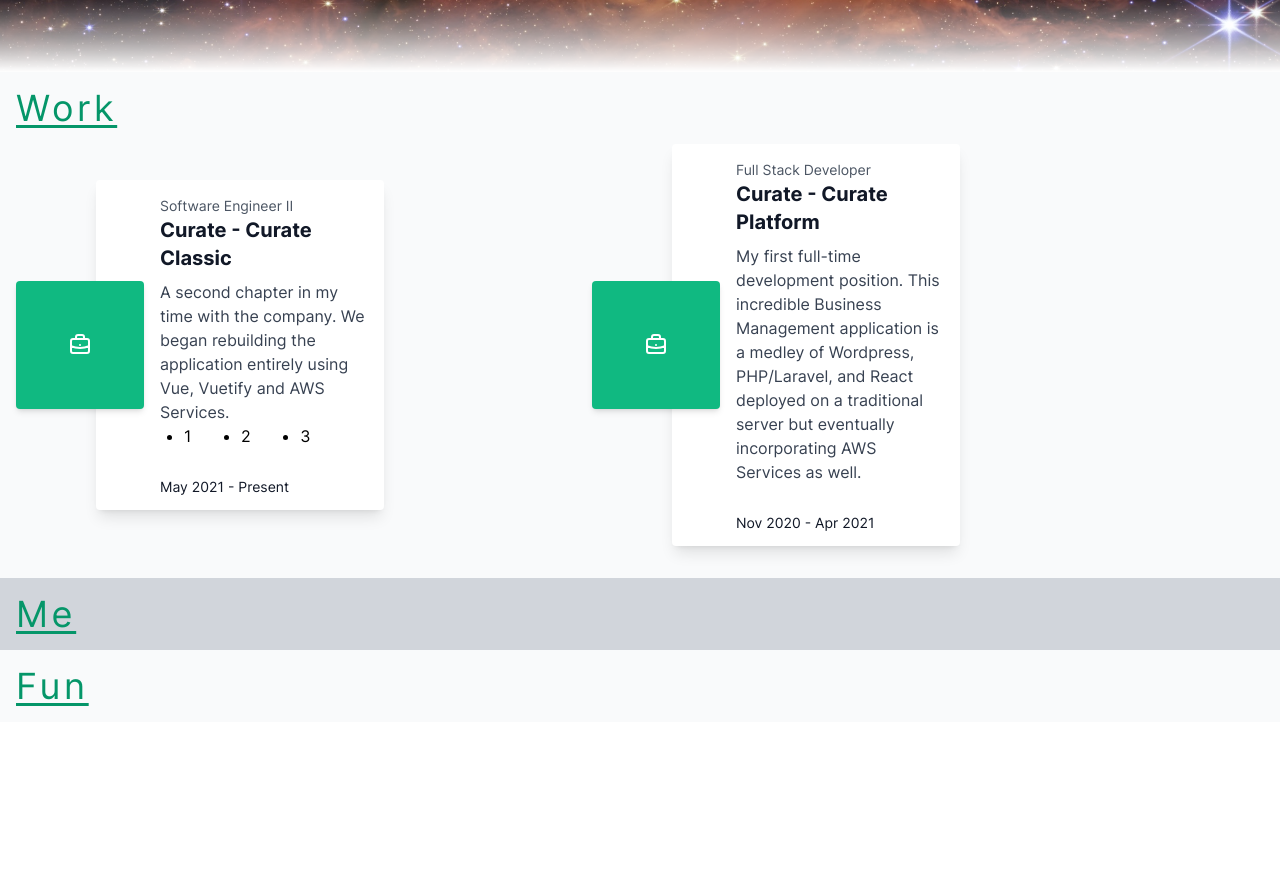
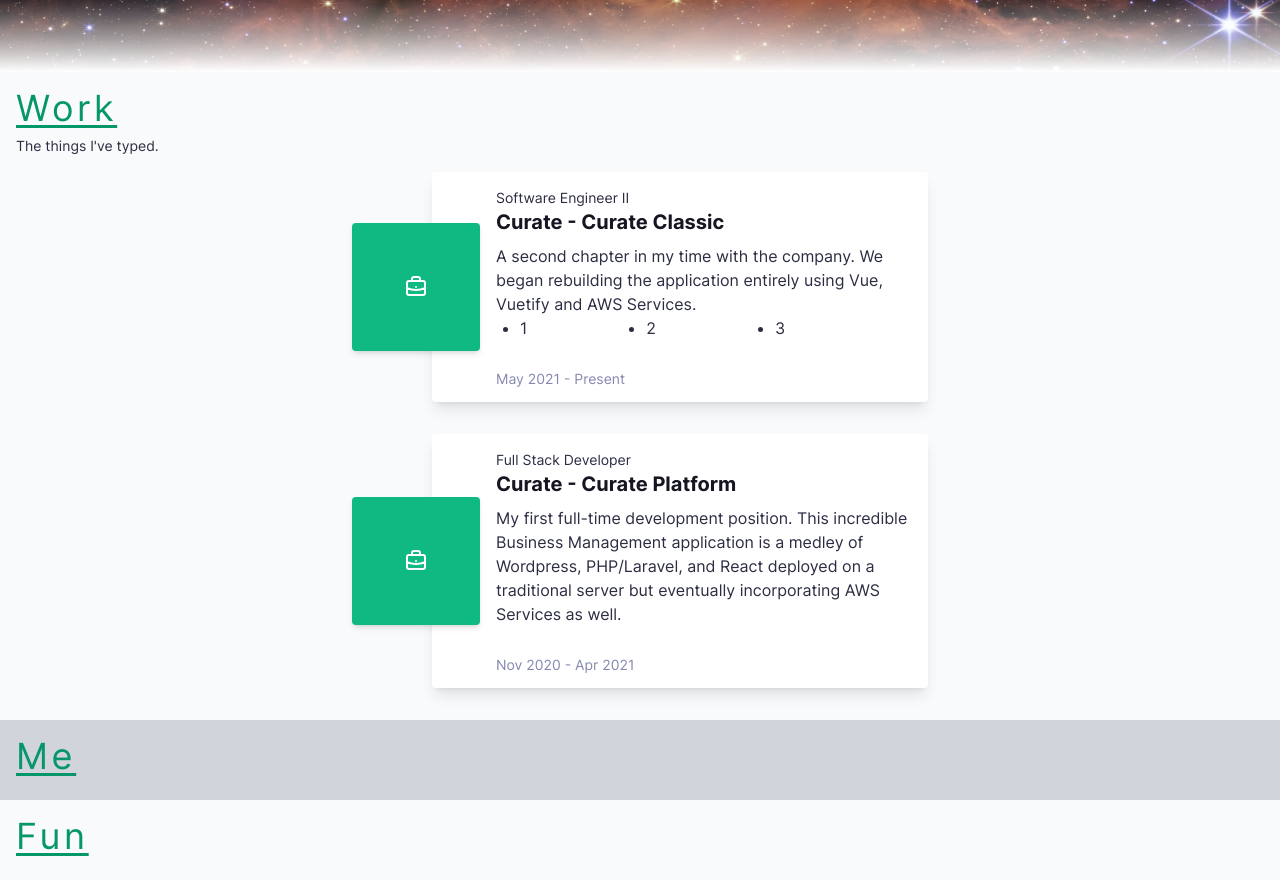
Before and after one commit to STLnick/vvt-portfolio, a Vue app: page / in a window 1280 px wide. Shown: the part 780-1660 px from the top of the page. Before the commit the page ends 1502 px from the top, so only its background shows below. Built offline with nearby package versions, Linux system fonts and the light colour scheme.

Commit message:
Style card and section caption

```diff
--- a/src/components/StyledCard.vue
+++ b/src/components/StyledCard.vue
@@ -21,31 +21,33 @@
       <BreifcaseSVG class="h-12 w-12 text-white" />
     </div>
 
-    <div class="bg-white p-4 pt-16 w-1/2 sm:pt-4 pl-4 sm:pl-16 rounded flex flex-col justify-between leading-normal shadow-lg">
+    <div class="bg-white p-4 pt-16 w-1/2 sm:pt-4 pl-4 sm:pl-16 rounded flex grow flex-col justify-between leading-normal shadow-lg">
       <div class="mb-8">
         <!-- Top caption -->
-        <p v-if="topCaption" class="text-sm text-gray-600 flex items-center">
+        <p v-if="topCaption" class="text-sm text-secondary flex items-center">
           {{ topCaption }}
         </p>
 
         <!-- Heading  -->
-        <div v-if="heading" class="text-gray-900 font-bold text-xl mb-2">
+        <div v-if="heading" class="text-secondary-dark font-bold text-xl mb-2">
           {{ heading }}
         </div>
 
         <!-- Content text -->
-        <p v-if="content" class="text-gray-700 text-base">
+        <p v-if="content" class="text-secondary">
           {{ content }}
         </p>
 
         <!-- Default slot content -->
-        <slot />
+        <div class="text-secondary">
+          <slot />
+        </div>
       </div>
 
       <!-- Footer content -->
       <div v-if="footerText" class="flex items-center">
         <div class="text-sm">
-          <p class="text-gray-900 leading-none">
+          <p class="text-secondary-light leading-none">
             {{footerText}}
           </p>
         </div>
--- a/src/components/sections/Section.vue
+++ b/src/components/sections/Section.vue
@@ -10,7 +10,7 @@
     <h2 class="text-4xl text-emerald-600 underline underline-offset-4 tracking-widest">
       {{ heading }}
     </h2>
-    <caption class="">
+    <caption class="block text-left mt-2 text-sm text-secondary">
       {{ caption }}
     </caption>
     <slot />
--- a/src/components/sections/WorkSection.vue
+++ b/src/components/sections/WorkSection.vue
@@ -23,10 +23,10 @@
 </script>
 
 <template>
-  <Section heading="Work" caption="" :isOdd="props.isOdd">
-      <div class="container mx-auto flex flex-col lg:flex-row items-center">
+  <Section heading="Work" caption="The things I've typed." :isOdd="props.isOdd">
+      <div class="container mx-auto flex flex-col items-center">
         <SlideFadeTransition class="my-4" :delay="400">
-          <StyledCard class="max-w-sm" :properties="phase2Properties">
+          <StyledCard class="min-w-[500px] max-w-xl" :properties="phase2Properties">
             <ul class="list-disc ml-4 px-2 flex">
               <li class="flex-auto">1</li>
               <li class="flex-auto">2</li>
```
